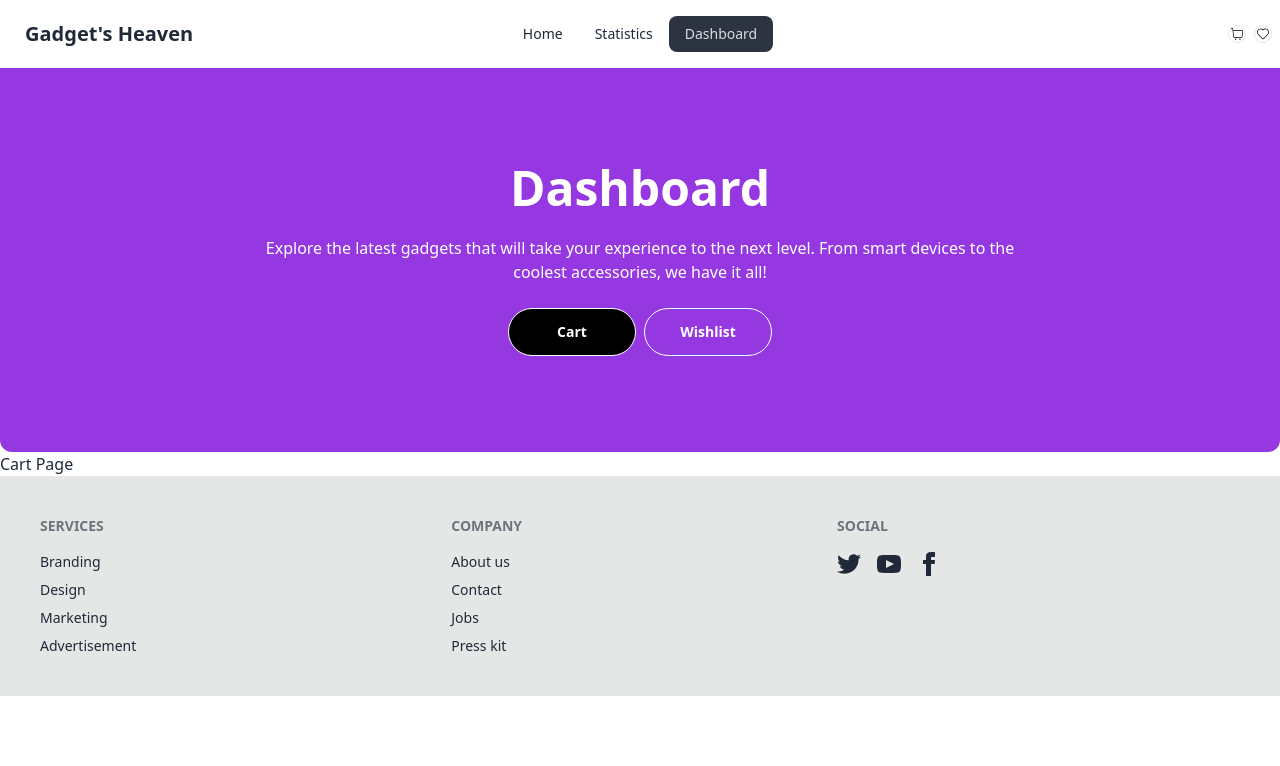
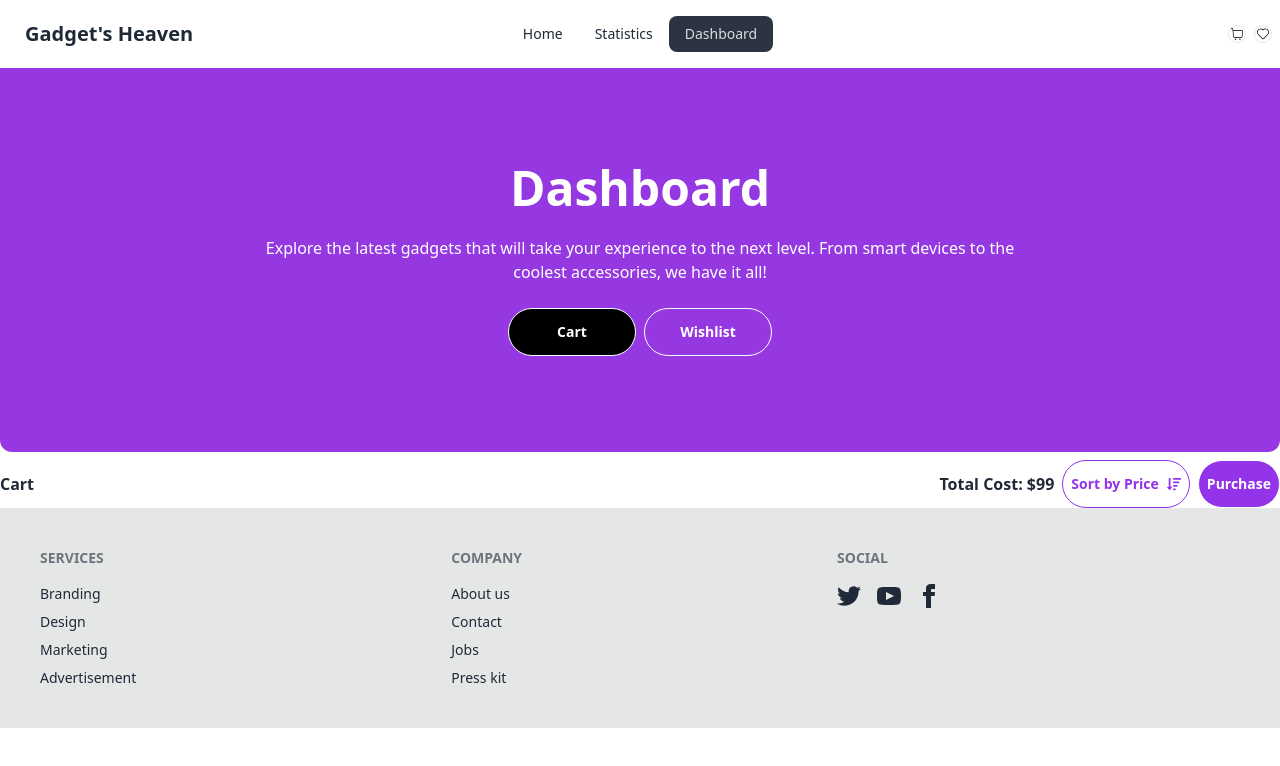
Before and after one commit to rohithaider/React-Router-Gadget-Store, a React (Vite) app: page /dashboard/cart in a window 1280 px wide. Shown: the top 766 px of the page. Built offline with nearby package versions, Linux system fonts and the light colour scheme.

Commit message:
Dasboard cart's header implemented

```diff
--- a/src/pages/CartPage.jsx
+++ b/src/pages/CartPage.jsx
@@ -1,5 +1,21 @@
-export default function CartPage(){
-    return (
-        <h2>Cart Page</h2>
-    );
+import { FaSortAmountDown } from "react-icons/fa";
+export default function CartPage() {
+  return (
+    <div className="mt-2">
+      <div className="flex justify-between items-center">
+        <div>
+          <h1 className="font-bold">Cart</h1>
+        </div>
+        <div className="flex items-center gap-2">
+          <h1 className="font-bold">Total Cost: $99</h1>
+
+          <div className="btn btn-outline flex items-center gap-2 border border-purple-600 rounded-3xl text-purple-600 p-2 ">
+            <button>Sort by Price</button>
+            <FaSortAmountDown />
+          </div>
+          <button className="bg-purple-600 text-white border rounded-3xl p-2 btn btn-outline ">Purchase</button>
+        </div>
+      </div>
+    </div>
+  );
 }
```
